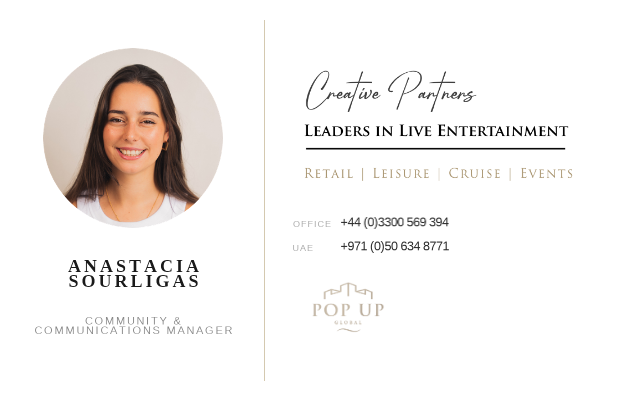
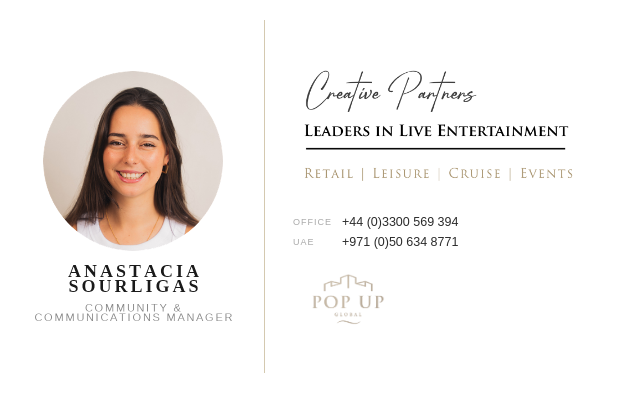
Before and after one commit to garethmorris1988/Pop-Up-Global, a plain HTML site: page signatures/anastacia_sourligas.html in a window 1280 px wide. Shown: the whole page, without its empty margins (0-640 px from the left). Drawn offline with Linux system fonts and the light colour scheme.

Commit message:
Update signature: anastacia_sourligas.html

```diff
--- a/signatures/anastacia_sourligas.html
+++ b/signatures/anastacia_sourligas.html
@@ -4,33 +4,22 @@
 <meta charset="UTF-8">
 <meta name="viewport" content="width=device-width,initial-scale=1">
 <style>
-  /* Force fonts on iOS Mail — inline styles alone are overridden */
   body, table, td, a, p, div, span {
     -webkit-text-size-adjust: 100%;
     text-size-adjust: 100%;
   }
-  .sig-name {
-    font-family: 'Times New Roman', Georgia, Times, serif !important;
-    font-size: 15px !important;
-    font-weight: bold !important;
-    letter-spacing: 3px !important;
-    color: #1a1a1a !important;
-  }
-  .sig-title {
-    font-family: Arial, Helvetica, sans-serif !important;
-    font-size: 9px !important;
-    letter-spacing: 2px !important;
-    color: #888888 !important;
-  }
   .sig-label {
     font-family: Arial, Helvetica, sans-serif !important;
     font-size: 9px !important;
+    letter-spacing: 1px !important;
     color: #aaaaaa !important;
+    text-transform: uppercase;
   }
-  .sig-phone, .sig-phone a {
+  .sig-phone, .sig-phone a, .sig-email, .sig-email a {
     font-family: Arial, Helvetica, sans-serif !important;
     font-size: 12.5px !important;
     color: #2c2c2c !important;
+    text-decoration: none !important;
   }
   @media only screen and (max-width:600px){
     .sig-wrap  {width:100%!important;}
@@ -50,30 +39,45 @@
               font-family:Arial,Helvetica,sans-serif;">
   <colgroup><col style="width:245px;"><col style="width:455px;"></colgroup>
   <tr valign="middle">
-    <td width="245" class="sig-left" style="padding:20px 28px 20px 10px;vertical-align:middle;
-        text-align:center;border-right:1px solid #d4c9b0;">
+    <td class="sig-left" width="245"
+        style="padding:20px 28px 20px 10px;vertical-align:middle;
+               text-align:center;border-right:1px solid #d4c9b0;">
       <img class="sig-photo"
            src="https://garethmorris1988.github.io/Pop-Up-Global/signatures/anastacia.png"
            width="180" height="180"
            style="width:180px;height:180px;display:block;margin:0 auto 14px auto;
                   border-radius:50%;"
-           alt="" /><br style="line-height:0;font-size:0;" />
-      <img class="sig-name-img" src="https://garethmorris1988.github.io/Pop-Up-Global/signatures/anastacia_sourligas_name.png" width="131" height="27" style="display:block;width:131px;height:27px;margin:0 auto 12px auto;border:0;" alt="Anastacia Sourligas" /><br style="line-height:0;font-size:0;" />
-      <img class="sig-title-img" src="https://garethmorris1988.github.io/Pop-Up-Global/signatures/anastacia_sourligas_title.png" width="197" height="17" style="display:block;width:197px;height:17px;margin:0 auto;border:0;" alt="Community & Communications Manager" /><br style="line-height:0;font-size:0;" />
+           alt="" />
+      <img class="sig-name-img"
+           src="https://garethmorris1988.github.io/Pop-Up-Global/signatures/anastacia_sourligas_name.png"
+           width="131" height="27"
+           style="display:block;width:131px;height:27px;
+                  margin:0 auto 12px auto;border:0;"
+           alt="Anastacia Sourligas" />
+      <img class="sig-title-img"
+           src="https://garethmorris1988.github.io/Pop-Up-Global/signatures/anastacia_sourligas_title.png"
+           width="197" height="17"
+           style="display:block;width:197px;height:17px;
+                  margin:0 auto;border:0;"
+           alt="Community & Communications Manager" />
     </td>
-    <td width="455" class="sig-right" style="padding:20px 10px 20px 28px;vertical-align:middle;">
+    <td class="sig-right" width="455"
+        style="padding:20px 10px 20px 28px;vertical-align:middle;">
       <img class="sig-cp"
            src="https://garethmorris1988.github.io/Pop-Up-Global/signatures/creative_partners.png"
            width="360"
            style="display:block;width:360px;margin-bottom:14px;border:0;"
            alt="Creative Partners" />
-      <table cellpadding="0" cellspacing="0" border="0" style="margin-bottom:14px;">
-<tr><td style="padding-right:10px;white-space:nowrap;vertical-align:middle;padding-bottom:6px;"><img src="https://garethmorris1988.github.io/Pop-Up-Global/signatures/anastacia_sourligas_label_1.png" width="38" height="6" style="display:block;width:38px;height:6px;border:0;" alt="OFFICE" /></td><td style="vertical-align:middle;padding-bottom:6px;"><a href="tel:+443300569394" style="text-decoration:none;border:0;display:inline-block;"><img src="https://garethmorris1988.github.io/Pop-Up-Global/signatures/anastacia_sourligas_phone_1.png" width="108" height="12" style="display:block;width:108px;height:12px;border:0;" alt="+44 (0)3300 569 394" /></a></td></tr>
-<tr><td style="padding-right:10px;white-space:nowrap;vertical-align:middle;padding-bottom:6px;"><img src="https://garethmorris1988.github.io/Pop-Up-Global/signatures/anastacia_sourligas_label_2.png" width="20" height="6" style="display:block;width:20px;height:6px;border:0;" alt="UAE" /></td><td style="vertical-align:middle;padding-bottom:6px;"><a href="tel:+971506348771" style="text-decoration:none;border:0;display:inline-block;"><img src="https://garethmorris1988.github.io/Pop-Up-Global/signatures/anastacia_sourligas_phone_2.png" width="108" height="12" style="display:block;width:108px;height:12px;border:0;" alt="+971 (0)50 634 8771" /></a></td></tr>
-</table>
-      <a href="https://www.popup-global.com" target="_blank" style="text-decoration:none;">
+      <table cellpadding="0" cellspacing="0" border="0"
+             style="margin-bottom:14px;">
+      <tr><td class="sig-label" style="font-family:Arial,Helvetica,sans-serif;font-size:9px;letter-spacing:1px;color:#aaaaaa;text-transform:uppercase;padding-right:10px;white-space:nowrap;vertical-align:middle;padding-bottom:6px;">Office</td><td class="sig-phone" style="font-family:Arial,Helvetica,sans-serif;font-size:12.5px;color:#2c2c2c;vertical-align:middle;padding-bottom:6px;"><a href="tel:+443300569394" style="font-family:Arial,Helvetica,sans-serif;font-size:12.5px;color:#2c2c2c;text-decoration:none;">+44 (0)3300 569 394</a></td></tr>
+      <tr><td class="sig-label" style="font-family:Arial,Helvetica,sans-serif;font-size:9px;letter-spacing:1px;color:#aaaaaa;text-transform:uppercase;padding-right:10px;white-space:nowrap;vertical-align:middle;padding-bottom:6px;">UAE</td><td class="sig-phone" style="font-family:Arial,Helvetica,sans-serif;font-size:12.5px;color:#2c2c2c;vertical-align:middle;padding-bottom:6px;"><a href="tel:+971506348771" style="font-family:Arial,Helvetica,sans-serif;font-size:12.5px;color:#2c2c2c;text-decoration:none;">+971 (0)50 634 8771</a></td></tr>
+      </table>
+      <a href="https://www.popup-global.com" target="_blank"
+         style="text-decoration:none;">
         <img src="https://garethmorris1988.github.io/Pop-Up-Global/signatures/popup_logo.png" width="115"
-             style="display:block;width:115px;border:0;" alt="Pop Up Global" />
+             style="display:block;width:115px;border:0;"
+             alt="Pop Up Global" />
       </a>
     </td>
   </tr>
```
